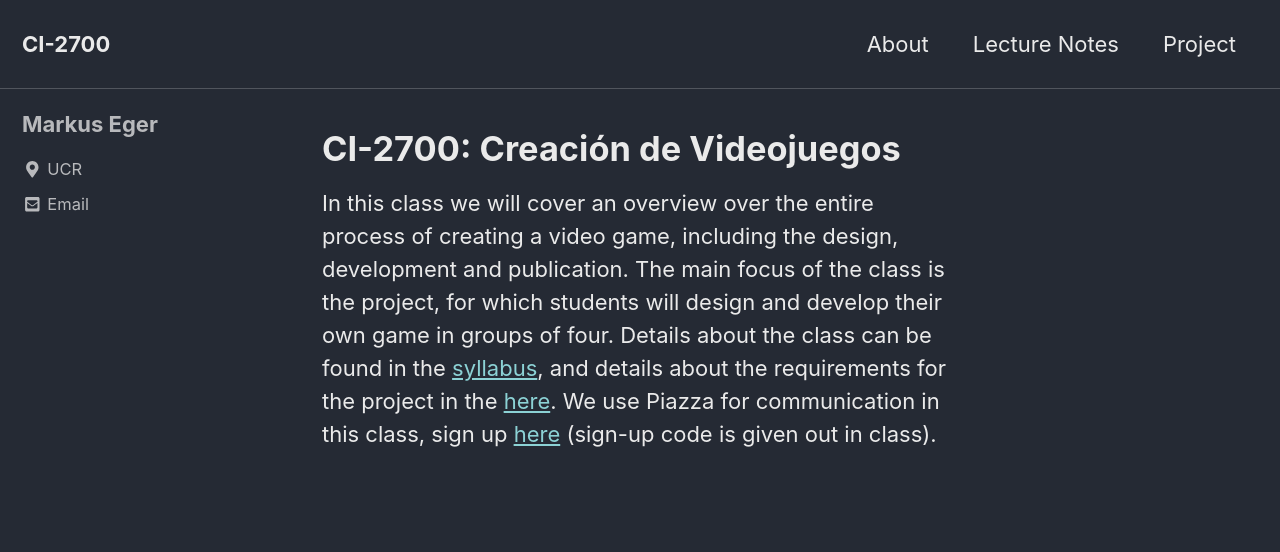
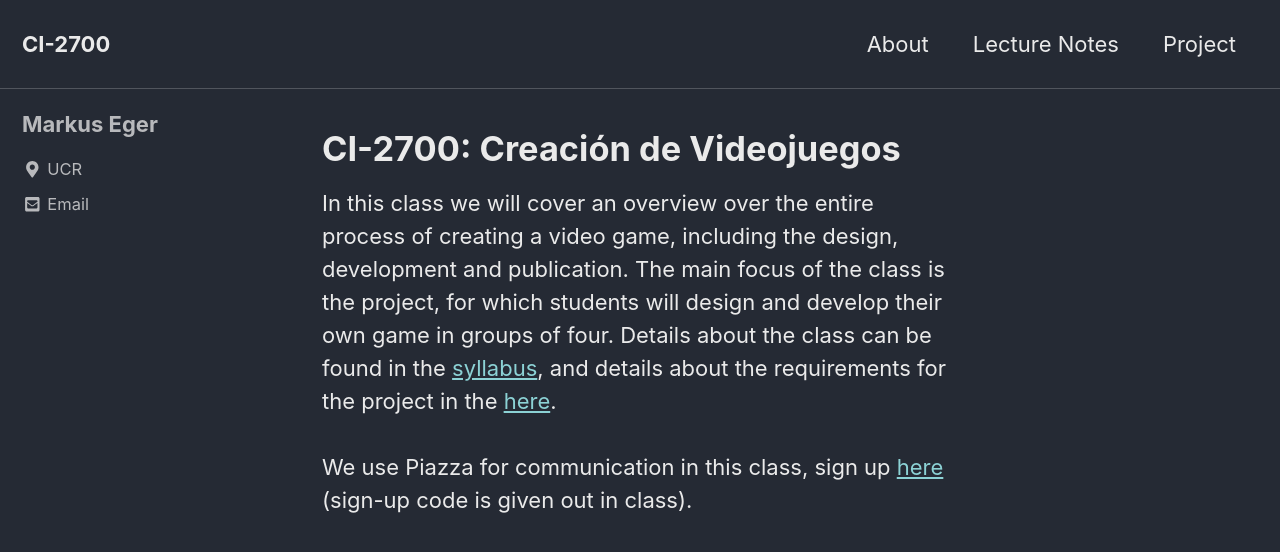
Before and after one commit to yawgmoth/CI-2700, a Jekyll site: the page built from index.html, in a window 1280 px wide and 900 px high. Shown: the top 552 px of the window. Built offline with Jekyll 4.4.1, drawn with Linux system fonts in a browser that asks for light colours; cached includes are drawn as plain includes; nearby versions of some CDN libraries; the list of posts is cut into pages by our own code.

Commit message:
formatting

```diff
--- a/_pages/slides.html
+++ b/_pages/slides.html
@@ -9,4 +9,4 @@ categories: [frontpage]
 ---
 
 <a href="lecture1.html">Lecture 1: Introduction, Jan 7, 2019</a><br/>
-<a href="lecture2.html">Lecture 2: What are (video) games?, Jan 8, 2019</a>
+<a href="lecture2.html">Lecture 2: What are (video) games? Jan 8, 2019</a>
--- a/index.html
+++ b/index.html
@@ -6,5 +6,5 @@ author_profile: true
 <h1>CI-2700: Creaci&oacute;n de Videojuegos</h1>
 
 In this class we will cover an overview over the entire process of creating a video game, including the design, development and publication. The main focus of the class is the project, for which students will design and develop their own game in groups of four. Details about the class can be found in the <a href="assets/pdf/syllabus.pdf">syllabus</a>, and details about the requirements for the project in the <a href="assets/pdf/project.pdf">here</a>.
-
+<br/><br/>
 We use Piazza for communication in this class, sign up <a href="piazza.com/ucr.ac.cr/winter2019/ci2700">here</a> (sign-up code is given out in class).
```
